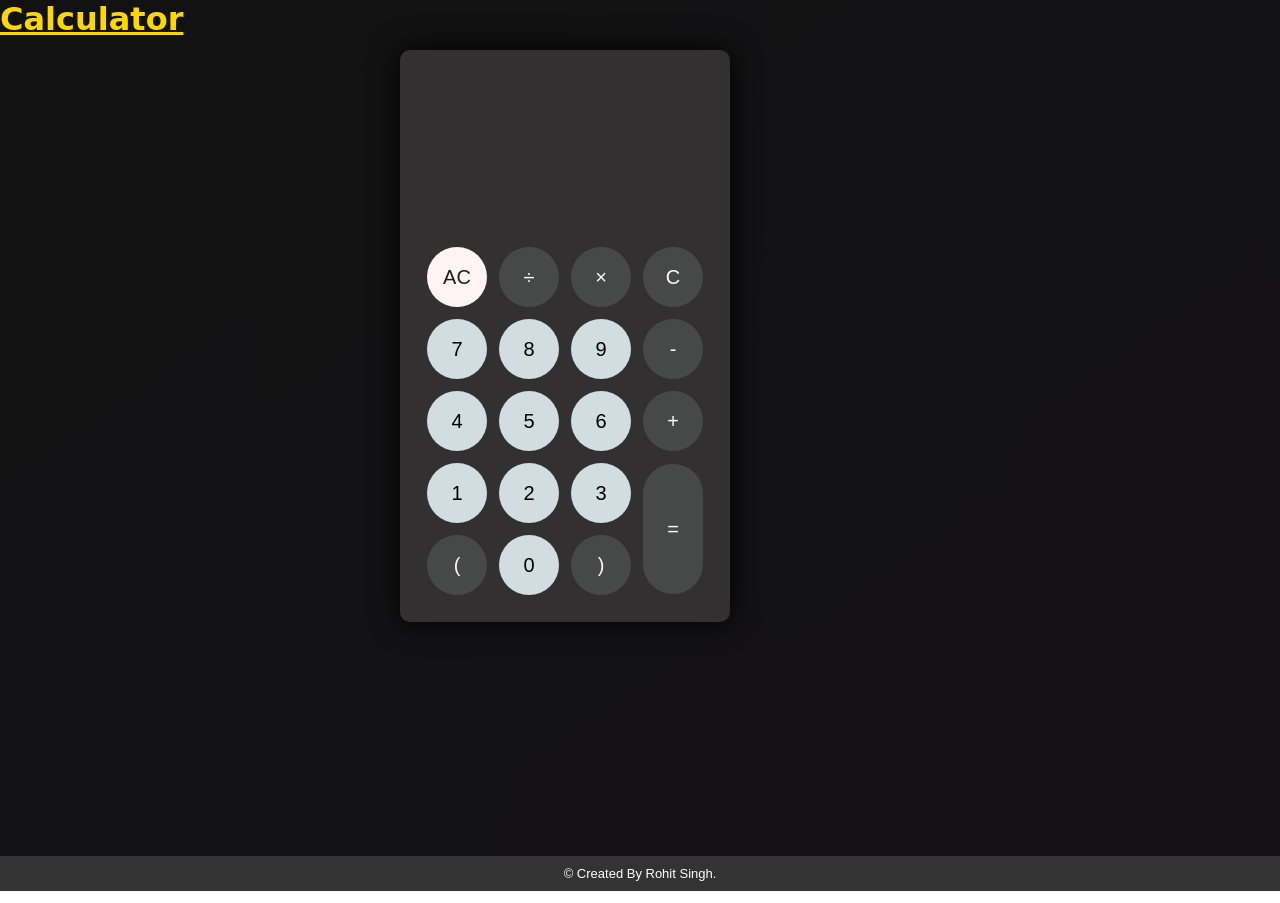
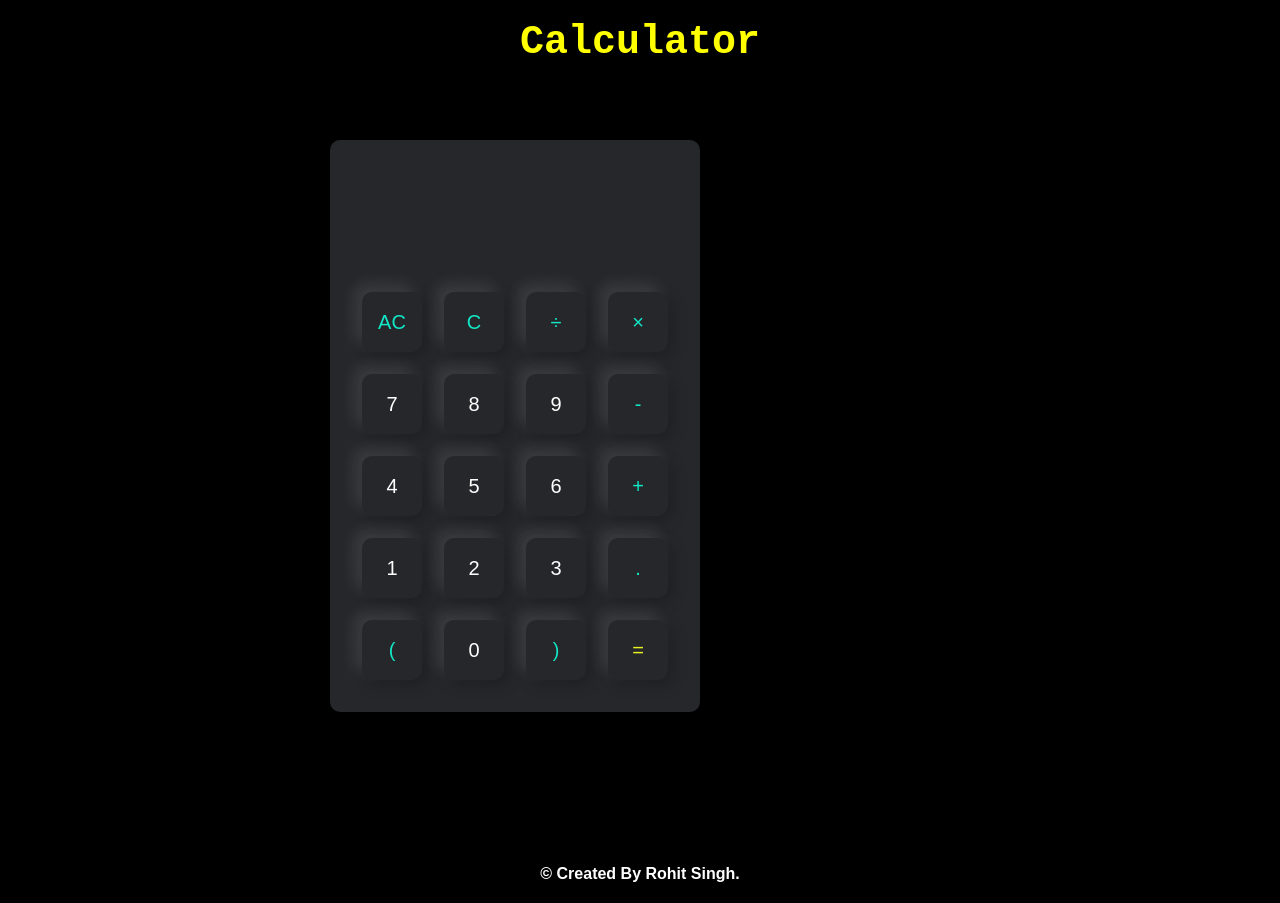
Before and after one commit to Rohit7Be/Calculator-web-project, a plain HTML site: page index.html in a window 1280 px wide. Drawn offline with Linux system fonts and the light colour scheme.

Commit message:
modified the theme

```diff
--- a/index.html
+++ b/index.html
@@ -8,8 +8,7 @@
     <title>Calculator</title>
 </head>
 <body>
-<h1 style=color:gold><u>Calculator</u> </h1>
-<br><h3 style=color:white></h3>
+<h1 class="head">Calculator</h1>
     <div class="container">
         <div class="calculator">
             <div class="display-screen">
@@ -19,9 +18,9 @@
                 <table>
                     <tr>
                         <td><button class="btn-operator" id="clear">AC</button></td>
+                        <td><button class="btn-operator" id="backspace">C</button></td>
                         <td><button class="btn-operator" id="/">&divide;</button></td>
                         <td><button class="btn-operator" id="*">&times;</button></td>
-                        <td><button class="btn-operator" id="backspace">C</button></td>
                     </tr>
                     <tr>
                         <td><button class="btn-number" id="7">7</button></td>
@@ -39,12 +38,13 @@
                         <td><button class="btn-number" id="1">1</button></td>
                         <td><button class="btn-number" id="2">2</button></td>
                         <td><button class="btn-number" id="3">3</button></td>
-                        <td rowspan="2"><button class="btn-equal" id="equal">=</button></td>
+                        <td><button class="btn-operator" id=".">.</button></td>
                     </tr>
                     <tr>
                         <td><button class="btn-operator" id="(">(</button></td>
                         <td><button class="btn-number" id="0">0</button></td>
                         <td><button class="btn-operator" id=")">)</button></td>
+                        <td><button class="btn-equal" id="equal">=</button></td>
                     </tr>
                 </table>
             </div>
--- a/style.css
+++ b/style.css
@@ -2,60 +2,61 @@
     padding: 0;
     margin: 0;
     box-sizing: border-box;
+    font-family: 'Poppins', sans-serif;
     outline: 0;
 
 }
 
 body {
-    font-family: sans-serif;
-}
-
-a {
-    text-decoration: none;
-    color: #fff;
-}
-
-body {
-    background-image: linear-gradient( to bottom right, rgb(18, 18, 19),rgb(20, 18, 20));
+    background: black;
 }
 
 .container {
     height: 100vh;
-    width: 100vw;
-    display: grid;
+    width: 100%;
+    display: flex;
+    align-items: center;
+    justify-content: center;
+    background-color: #000;
 
     text-align: center;
 }
 
 .calculator {
-    position: relative;
+    position: absolute;
     height: auto;
     width: auto;
     padding: 20px;
     border-radius: 10px;
     box-shadow: 0 0 30px #000;
+    background-color: #25272a;
+
 }
-
+/* this sets the position of the calculator */
 .calculator{
     position: absolute;
-    top: 50px;
-    right: 550px;
-    color: #fff;
+    top: 140px;
+    right: 580px;
+    justify-content: center;
     cursor: pointer;
     z-index: 1;
 }
 
+/* for the display on the calculator screen */
 #display {
-    margin: 0 10px;
-    height: 150px;
+
+    height: 80px;
     width: auto;
-    max-width: 270px;
+    max-width: 310px;
     display: flex;
     align-items: flex-end;
     justify-content: flex-end;
-    font-size: 30px;
+    text-align: right;
+    font-size: 45px;
     margin-bottom: 20px;
     overflow-x: scroll;
+    flex: 1;
+    margin: 20px 0;
   }
 
 #display::-webkit-scrollbar {
@@ -63,28 +64,29 @@ body {
     height: 3px;
 }
 
-button {
+/* for all the buttons in the calculator */
+button{
+    border: 0;
+    outline: 0;
+    width: 60px;
     height: 60px;
-    width: 60px;
-    border: 0;
-    border-radius: 30px;
-    margin: 5px;
+    border-radius: 10px;
+    box-shadow: -8px -8px 15px rgba(255,255,255,0.1),5px 5px 15px rgba(0,0,0,0.2);
+    background: transparent;
     font-size: 20px;
+    color: #fff;
     cursor: pointer;
-    transition: all 200ms ease;
+    margin: 10px;
 }
 
 button:hover {
     transform: scale(1.1);
 }
 
-button#equal {
-    height: 130px;
-}
 
 
 .calculator {
-    background-color: #323030;
+    background-color: #25272a;
 }
 
 .calculator #display {
@@ -92,34 +94,40 @@ button#equal {
 }
 
 .calculator button#clear {
-    background-color: #fff5f6;
-    color: #1f1d1d;
+    background-color: #25272a;
+    color: #12e7c7;
 }
 
 .calculator button.btn-number {
-    background-color: #d2dde2;
-    color: #000000;
+    background-color: #25272a;
+    color: #ffffff;
 }
 
 .calculator button.btn-operator {
-    background-color: #474948;
-    color: #fff7f7;
-  }
+    background-color: #25272a;
+    color: #12e7c7;
+}
 
-  .calculator button.btn-equal {
-    background-color: #474948;
-    color: #fff7f7;
-  }
-  footer {
-    background-color: #333;
+.calculator button.btn-equal {
+    background-color: #25272a;
+    color: #ebf222;
+}
+/* footer design in the bottom */
+footer {
+    background-color: black;
     color: #fff;
     text-align: center;
-    padding: 10px 10px;
+    font-weight: bolder;
+    padding-bottom: 20px;
 }
-h1{
-    font-family: cursive;
-}
- footer p{
-    font-size: small;
-    font-family: sans-serif;
+
+/* for the heading on the top of the page */
+.head{
+    color: yellow;
+    background: black;
+    text-align: center;
+    padding-top: 20px;
+    font-family:monospace;
+    text-decoration: solid ;
+    font-size: 40px;
  }
```
Also changed, not shown: 1 other file.
